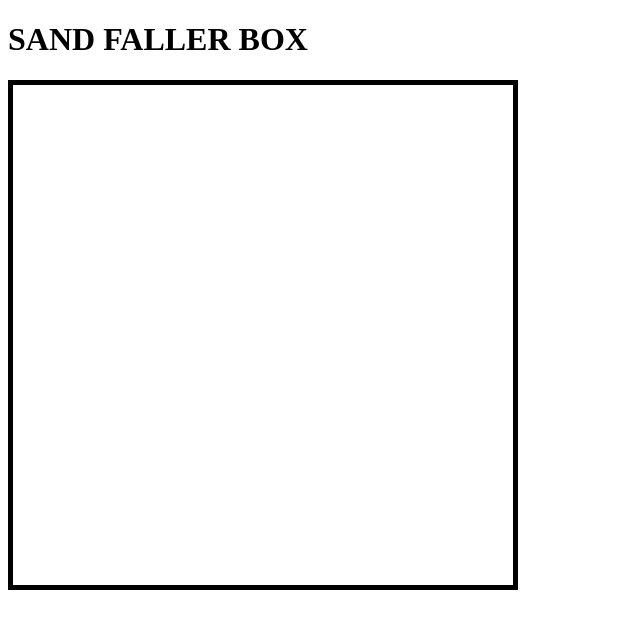
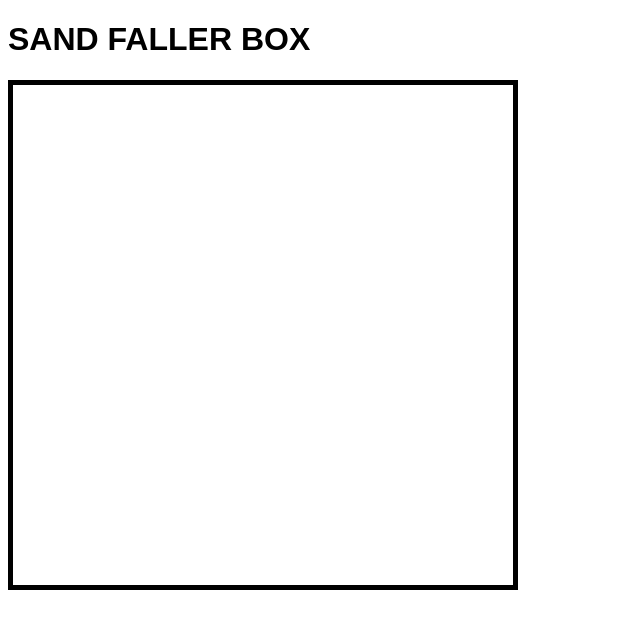
Before and after one commit to SpookSpruce/Sandfallerbox, a plain HTML site: page index.html in a window 1280 px wide. Shown: the whole page, without its empty margins (0-640 px from the left). Drawn offline with Linux system fonts and the light colour scheme.

Commit message:
Update style.css

```diff
--- a/style.css
+++ b/style.css
@@ -2,3 +2,10 @@
     border: 5px solid;
     border-color: black;
 }
+
+body {
+  font-family: "Source Sans 3", sans-serif;
+  font-optical-sizing: auto;
+  font-weight: 400;
+  font-style: normal;
+}
```
